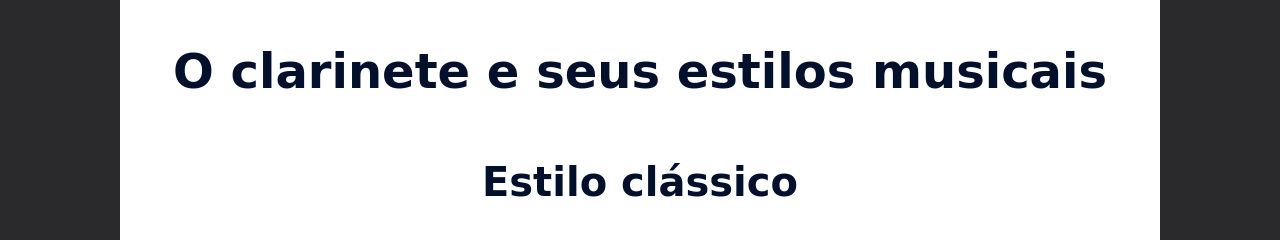
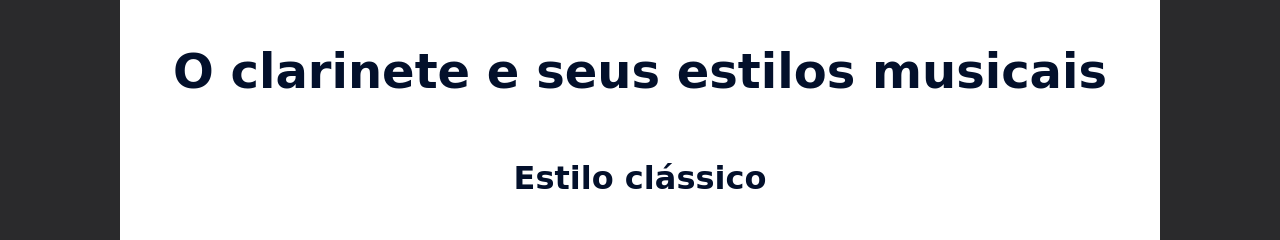
Before and after one commit to thiagoSouza1989/projeto-clarinete, a plain HTML site: page index.html in a window 1280 px wide. Shown: the part 1340-1580 px from the top of the page. Drawn offline with Linux system fonts and the light colour scheme; grey boxes are pictures that could not be loaded; a web font is replaced by a local one.

Commit message:
atualização de estilo

```diff
--- a/style.css
+++ b/style.css
@@ -66,7 +66,7 @@ h2{
 h3{
     margin-top: 20px;
     padding: 20px;
-    font-size: 2.5em;
+    font-size: 2em;
     font-family: 'Rye', cursive;
     color: #03102b;
 }
@@ -111,4 +111,5 @@ footer > p{
     margin: 0px ;
     padding: 10px;
     text-align: center;
+    font-size: 1em;
 }
```
